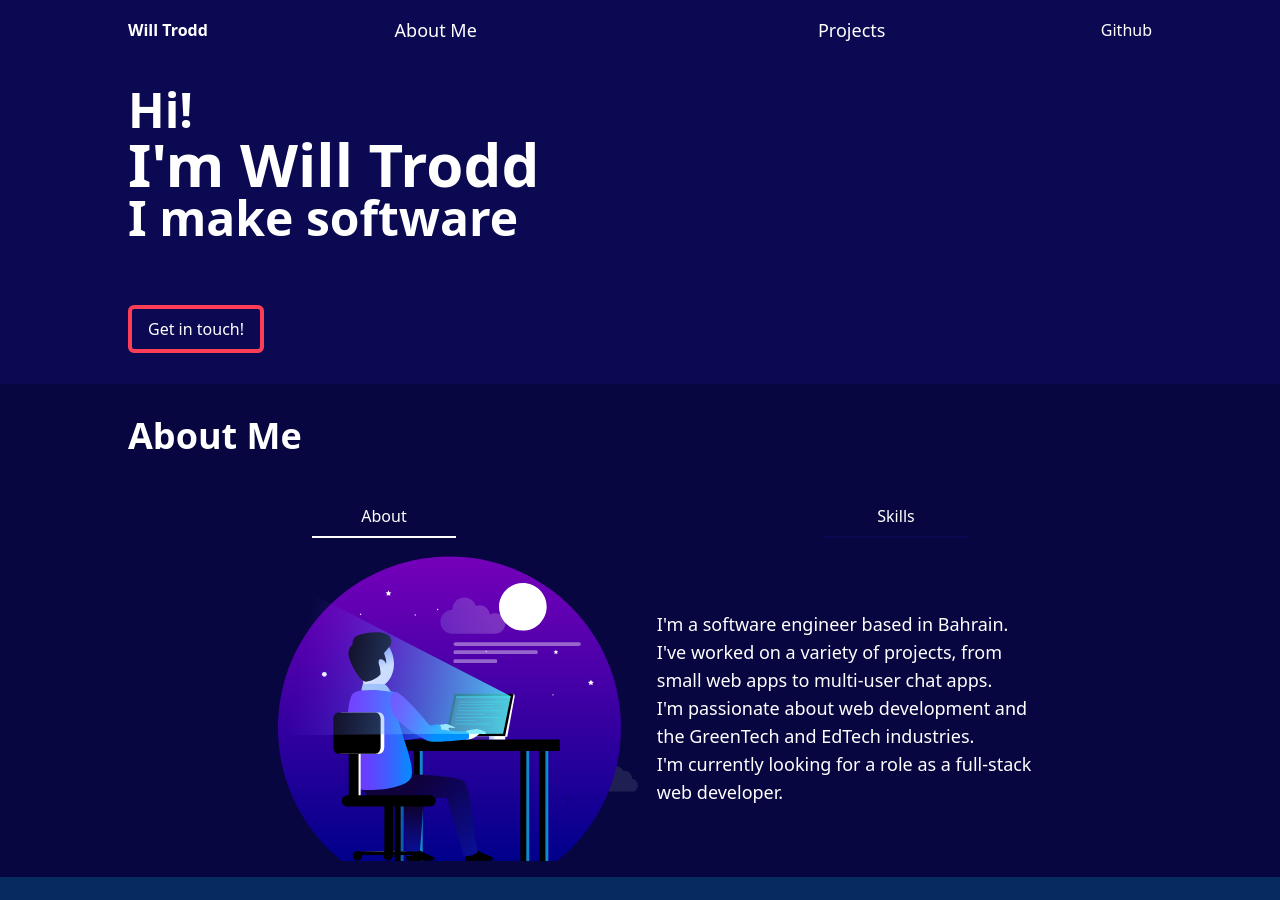
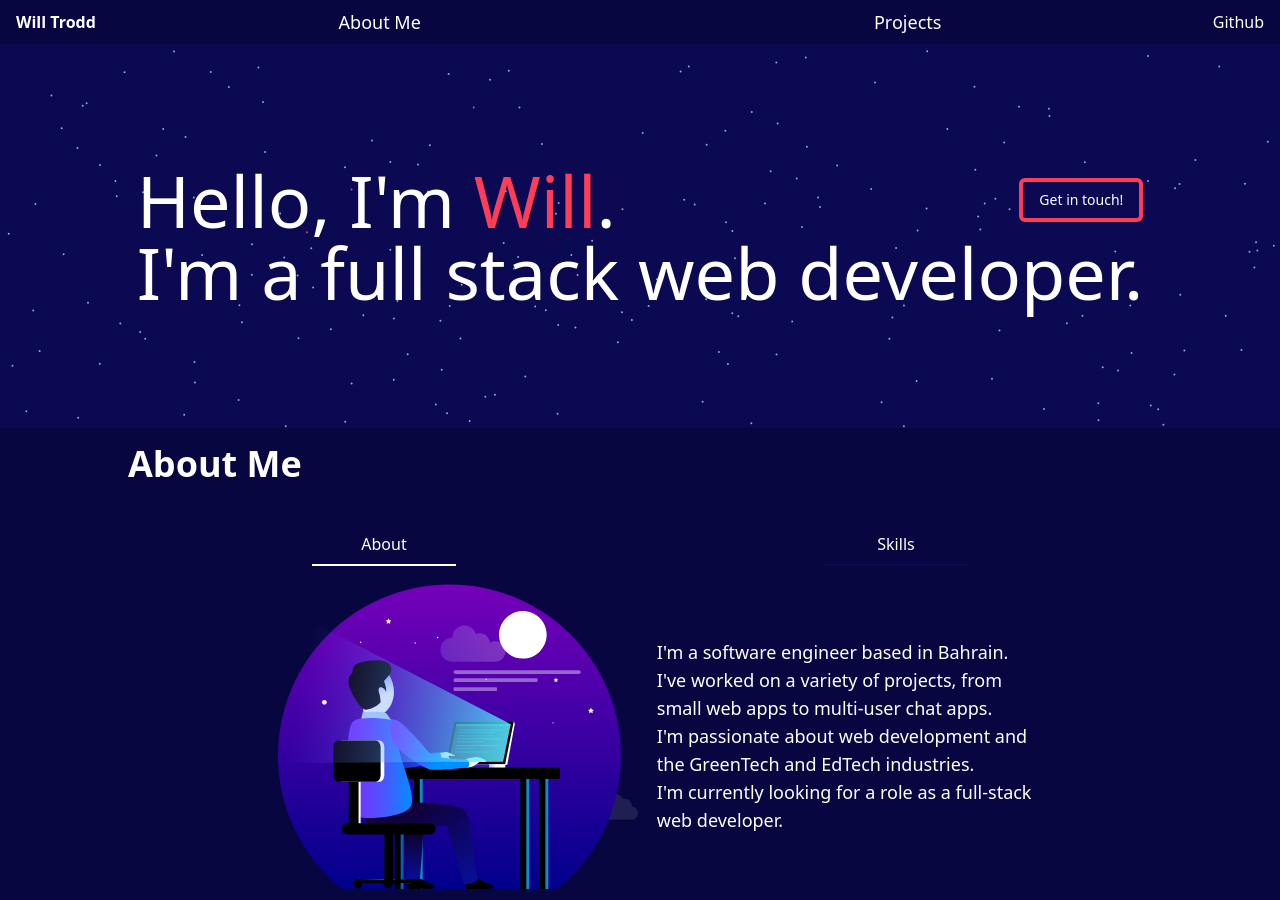
Before and after one commit to WilliamTrodd/wtrodd-portfolio, an Astro site: page / in a window 1280 px wide. Shown: the top 900 px of the page. Built offline with nearby package versions, Linux system fonts and the light colour scheme; Astro itself is replaced by a stand-in of ours.

Commit message:
Moved starmap to homepage hero

```diff
--- /dev/null
+++ b/public/scripts/starmap.ts
@@ -0,0 +1,127 @@
+type DotType = {
+  x: number
+  y: number
+  color: string
+  bearing: number
+  move: Function
+  draw: Function
+}
+type LineType = {
+  dot1: DotType
+  dot2: DotType
+  distance: number
+  distanceToCursor: number
+  opacity: number
+}
+
+const canvas = document.getElementById('canvas') as HTMLCanvasElement
+const cont = document.getElementById('canvas-container') as HTMLDivElement
+canvas.width = cont.clientWidth
+canvas.height = cont.clientHeight
+const ctx = canvas.getContext('2d') as CanvasRenderingContext2D
+
+const dots: DotType[] = []
+let lines: LineType[] = []
+
+const cursor = {
+  x: -400,
+  y: -400,
+}
+
+canvas.addEventListener('mousemove', (e) => {
+  cursor.x = e.clientX
+  cursor.y = e.clientY - canvas.offsetTop
+})
+
+canvas.addEventListener('mouseleave', () => {
+  cursor.x = -400
+  cursor.y = -400
+})
+
+const createDots = () => {
+  for (let i = 0; i < 500; i++) {
+    const dot = {
+      x: Math.random() * canvas.width,
+      y: Math.random() * canvas.height,
+      color: i % 75 === 0 ? '#fe3e57' : '#264b75',
+      bearing: Math.random() * Math.PI * 2,
+      move: () => {
+        if (dot.x < 0) dot.x = canvas.width
+        if (dot.x > canvas.width) dot.x = 0
+        if (dot.y < 0) dot.y = canvas.height
+        if (dot.y > canvas.height) dot.y = 0
+        dot.x += Math.cos(dot.bearing) * 0.2
+        dot.y += Math.sin(dot.bearing) * 0.2
+      },
+      draw: () => {
+        ctx.beginPath()
+        ctx.arc(dot.x, dot.y, 1, 0, Math.PI * 2, false)
+        ctx.fillStyle = dot.color
+        ctx.fill()
+      },
+    }
+    dots.push(dot)
+  }
+}
+
+const createLines = () => {
+  lines = []
+  for (let i = 0; i < dots.length; i++) {
+    for (let j = 0; j < dots.length; j++) {
+      const dot1 = dots[i]
+      const dot2 = dots[j]
+      const distance = Math.sqrt(
+        Math.pow(dot1.x - dot2.x, 2) + Math.pow(dot1.y - dot2.y, 2)
+      )
+      const distanceToCursor = Math.sqrt(
+        Math.pow(cursor.x - dot1.x, 2) + Math.pow(cursor.y - dot1.y, 2)
+      )
+      if (distanceToCursor < 50 && distance < 50) {
+        console.log(distanceToCursor)
+        lines.push({
+          dot1,
+          dot2,
+          distance,
+          distanceToCursor,
+          opacity: 1 - distance / 50,
+        })
+      }
+      if (distanceToCursor < 50) {
+        lines.push({
+          dot1,
+          dot2: {
+            x: cursor.x,
+            y: cursor.y,
+            color: '#062b60',
+            bearing: 0,
+            move: () => {},
+            draw: () => {},
+          },
+          distance,
+          distanceToCursor,
+          opacity: 0.7 - distanceToCursor / 70,
+        })
+      }
+    }
+  }
+}
+
+createDots()
+animate()
+
+function animate() {
+  requestAnimationFrame(animate)
+  ctx.clearRect(0, 0, canvas.width, canvas.height)
+  dots.forEach((dot) => {
+    dot.move()
+    dot.draw()
+  })
+  createLines()
+  lines.forEach((line) => {
+    ctx.beginPath()
+    ctx.moveTo(line.dot1.x, line.dot1.y)
+    ctx.lineTo(line.dot2.x, line.dot2.y)
+    ctx.strokeStyle = `rgba(170, 170, 254, ${line.opacity})`
+    ctx.stroke()
+  })
+}
--- a/src/components/NavBar.astro
+++ b/src/components/NavBar.astro
@@ -2,19 +2,22 @@
 ---
 
 <script>
-  const aboutMe = document.getElementById("aboutMeButton");
-  const projects = document.getElementById("projectsButton");
+  const aboutMe = document.getElementById('aboutMeButton')
+  const projects = document.getElementById('projectsButton')
 
-  aboutMe?.addEventListener("click", () => {
-    window.location.href = "/#aboutMe";
-  });
+  aboutMe?.addEventListener('click', () => {
+    window.location.href = '/#aboutMe'
+  })
 
-  projects?.addEventListener("click", () => {
-    window.location.href = "/#projects";
-  });
+  projects?.addEventListener('click', () => {
+    window.location.href = '/#projects'
+  })
 </script>
 
-<div id='nav' class='flex justify-between items-center'>
+<div
+  id='nav'
+  class='flex justify-between items-center z-50 bg-secondary-blue py-2 px-4'
+>
   <a class='text-white font-bold w-24' href='/'>Will Trodd</a>
   <div class='text-center flex grow justify-around'>
     <button id='aboutMeButton' class='text-xs lg:text-lg'> About Me</button>
--- a/src/layouts/Layout.astro
+++ b/src/layouts/Layout.astro
@@ -1,9 +1,9 @@
 ---
 export interface Props {
-  title: string;
+  title: string
 }
 
-const { title } = Astro.props;
+const { title } = Astro.props
 ---
 
 <!DOCTYPE html>
@@ -18,4 +18,5 @@ const { title } = Astro.props;
   <body>
     <slot />
   </body>
+
 </html>
--- a/src/pages/index.astro
+++ b/src/pages/index.astro
@@ -16,28 +16,38 @@ import Footer from '../components/Footer.astro'
 
 <Layout title='Will Trodd'>
   <div class='flex flex-col min-h-screen'>
-    <main class='bg-secondary-blue min-w-full min-h-full text-white'>
-      <header class='bg-primary-blue h-96 pt-4'>
-        <div class='lg:px-32 px-4 h-full'>
+    <main class='bg-secondary-blue min-w-full text-white'>
+      <header class='bg-primary-blue h-full mb-4'>
+        <div class='h-full'>
           <NavBar />
+          <div class='flex flex-col h-96 justify-center transition-all ease-in'>
             <div
-            class='flex flex-col h-[65%] justify-center transition-all ease-in'
+              class='w-screen h-full grow bg-[#11111] flex justify-center items-center relative'
+              id='canvas-container'
             >
-            <span class='md:text-5xl text-md font-extrabold'>Hi!</span>
-            <h1 class='md:text-6xl text-2xl font-bold'>I'm Will Trodd</h1>
-            <h2 class='md:text-5xl text-2xl font-bold'>I make software</h2>
-          </div>
-          <div class='h-[25%] flex items-center'>
+              <canvas id='canvas' class='absolute z-0'></canvas>
+              <div class='z-50 flex flex-col text-7xl font-light'>
+                <div class='flex items-center justify-between'>
+                  <span
+                    >Hello, I'm <span class='text-accent-pink'>Will</span
+                    >.</span
+                  >
                   <button
                     id='contact-button'
-              class='w-fit px-4 py-2 border-solid border-4 rounded-md border-accent-pink'
+                    class='text-sm w-fit px-4 py-2 border-solid border-4 rounded-md border-accent-pink bg-primary-blue'
                   >
                     Get in touch!
                   </button>
                 </div>
+
+                <span>I'm a full stack web developer.</span>
+              </div>
+            </div>
+          </div>
         </div>
       </header>
-      <div class='pt-8 lg:px-32 px-4'>
+
+      <div class='lg:px-32 px-4'>
         <h2 id='aboutMe' class='text-4xl font-bold mb-12'>About Me</h2>
         <AboutMe client:load />
       </div>
@@ -87,4 +97,7 @@ import Footer from '../components/Footer.astro'
     </main>
     <Footer />
   </div>
+  <script>
+    import '../scripts/starmap.ts'
+  </script>
 </Layout>
--- /dev/null
+++ b/src/pages/js-experiments/starmap.astro
@@ -0,0 +1,36 @@
+---
+import Layout from '../../layouts/Layout.astro'
+import NavBar from '../../components/NavBar.astro'
+import Footer from '../../components/Footer.astro'
+---
+
+<Layout title='Canvas Test'>
+  <div class='flex flex-col min-h-screen'>
+    <main class='bg-secondary-blue grow min-h-full text-white flex flex-col'>
+      <header class='bg-primary-blue h-56 pt-4'>
+        <div class='lg:px-32 px-4 h-full'>
+          <NavBar />
+          <div
+            class='flex flex-col h-[75%] transition-all ease-in justify-center'
+          >
+            <h1 class='md:text-6xl text-2xl font-bold'>Canvas</h1>
+          </div>
+        </div>
+      </header>
+      <div
+        class='w-screen h-full grow bg-[#11111] flex justify-center items-center relative'
+        id='canvas-container'
+      >
+        <canvas id='canvas' class='absolute z-0'></canvas>
+        <div class='z-50 flex flex-col text-7xl'>
+          <span>Hello, I'm <span class='text-accent-pink'>Will</span>.</span>
+          <span>I'm a full stack web developer.</span>
+        </div>
+      </div>
+    </main>
+    <Footer />
+  </div>
+  <script>
+    import '../../scripts/starmap.ts'
+  </script>
+</Layout>
--- /dev/null
+++ b/src/scripts/starmap.ts
@@ -0,0 +1,131 @@
+type DotType = {
+  x: number
+  y: number
+  color: string
+  bearing: number
+  move: Function
+  draw: Function
+}
+type LineType = {
+  dot1: DotType
+  dot2: DotType
+  distance: number
+  distanceToCursor: number
+  opacity: number
+}
+
+const canvas = document.getElementById('canvas') as HTMLCanvasElement
+const cont = document.getElementById('canvas-container') as HTMLDivElement
+canvas.width = cont.clientWidth
+canvas.height = cont.clientHeight
+const ctx = canvas.getContext('2d') as CanvasRenderingContext2D
+
+let dots: DotType[] = []
+let lines: LineType[] = []
+
+const cursor = {
+  x: -400,
+  y: -400,
+}
+
+cont.addEventListener('mousemove', (e) => {
+  cursor.x = e.clientX
+  cursor.y = e.clientY - cont.offsetTop
+})
+
+cont.addEventListener('mouseleave', () => {
+  cursor.x = -400
+  cursor.y = -400
+})
+
+addEventListener('resize', () => {
+  canvas.width = cont.clientWidth
+  canvas.height = cont.clientHeight
+  dots = []
+  createDots()
+})
+
+const createDots = () => {
+  for (let i = 0; i < 200; i++) {
+    const dot = {
+      x: Math.random() * canvas.width,
+      y: Math.random() * canvas.height,
+      color: i % 75 === 0 ? '#fe3e57' : '#88a9dd',
+      bearing: Math.random() * Math.PI * 2,
+      move: () => {
+        if (dot.x < 0) dot.x = canvas.width
+        if (dot.x > canvas.width) dot.x = 0
+        if (dot.y < 0) dot.y = canvas.height
+        if (dot.y > canvas.height) dot.y = 0
+        dot.x += Math.sin(dot.bearing) * 0.2
+        dot.y += Math.cos(dot.bearing) * 0.2
+      },
+      draw: () => {
+        ctx.beginPath()
+        ctx.arc(dot.x, dot.y, 1, 0, Math.PI * 2, false)
+        ctx.fillStyle = dot.color
+        ctx.fill()
+      },
+    }
+    dots.push(dot)
+  }
+}
+
+const createLines = () => {
+  lines = []
+  for (let i = 0; i < dots.length; i++) {
+    for (let j = 0; j < dots.length; j++) {
+      const dot1 = dots[i]
+      const dot2 = dots[j]
+      const distance = Math.sqrt(
+        Math.pow(dot1.x - dot2.x, 2) + Math.pow(dot1.y - dot2.y, 2)
+      )
+      const distanceToCursor = Math.sqrt(
+        Math.pow(cursor.x - dot1.x, 2) + Math.pow(cursor.y - dot1.y, 2)
+      )
+      if (distanceToCursor < 100 && distance < 100) {
+        lines.push({
+          dot1,
+          dot2,
+          distance,
+          distanceToCursor,
+          opacity: 1 - distance / 50,
+        })
+        lines.push({
+          dot1,
+          dot2: {
+            x: cursor.x,
+            y: cursor.y,
+            color: '#062b60',
+            bearing: 0,
+            move: () => {},
+            draw: () => {},
+          },
+          distance,
+          distanceToCursor,
+          opacity: 1 - distanceToCursor / 90,
+        })
+      }
+    }
+  }
+}
+
+createDots()
+animate()
+
+function animate() {
+  requestAnimationFrame(animate)
+  ctx.clearRect(0, 0, canvas.width, canvas.height)
+  dots.forEach((dot) => {
+    dot.move()
+    dot.draw()
+  })
+  createLines()
+  lines.forEach((line) => {
+    ctx.beginPath()
+    ctx.moveTo(line.dot1.x, line.dot1.y)
+    ctx.lineTo(line.dot2.x, line.dot2.y)
+    ctx.strokeStyle = `rgba(170, 170, 254, ${line.opacity})`
+    ctx.stroke()
+  })
+}
```
Lines whose indentation alone changed are shown as unchanged.
